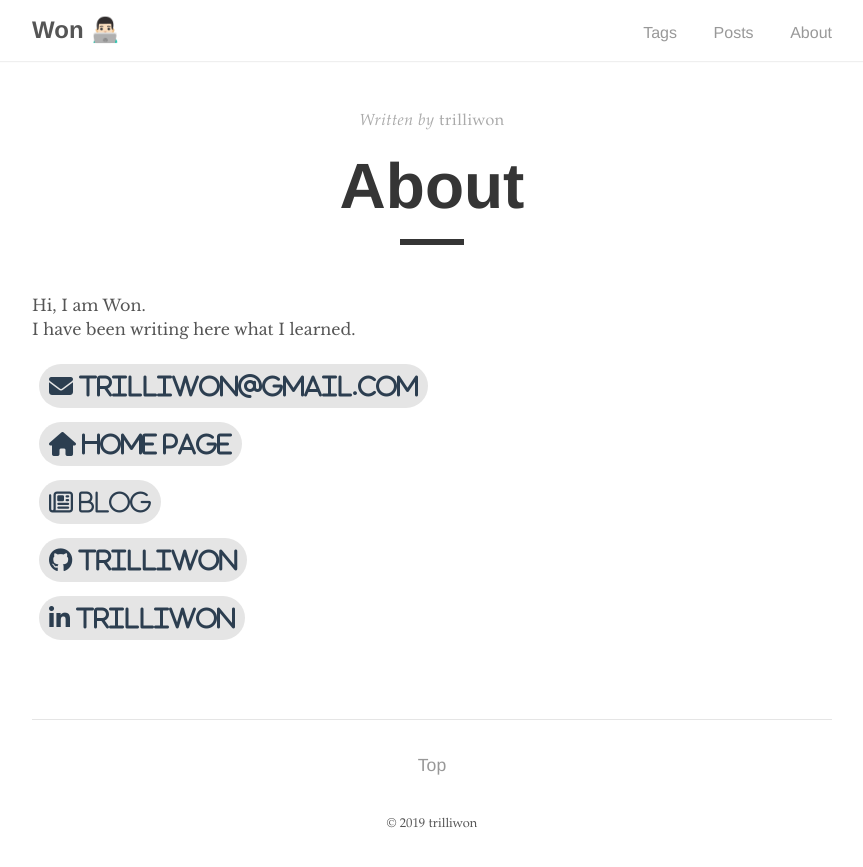
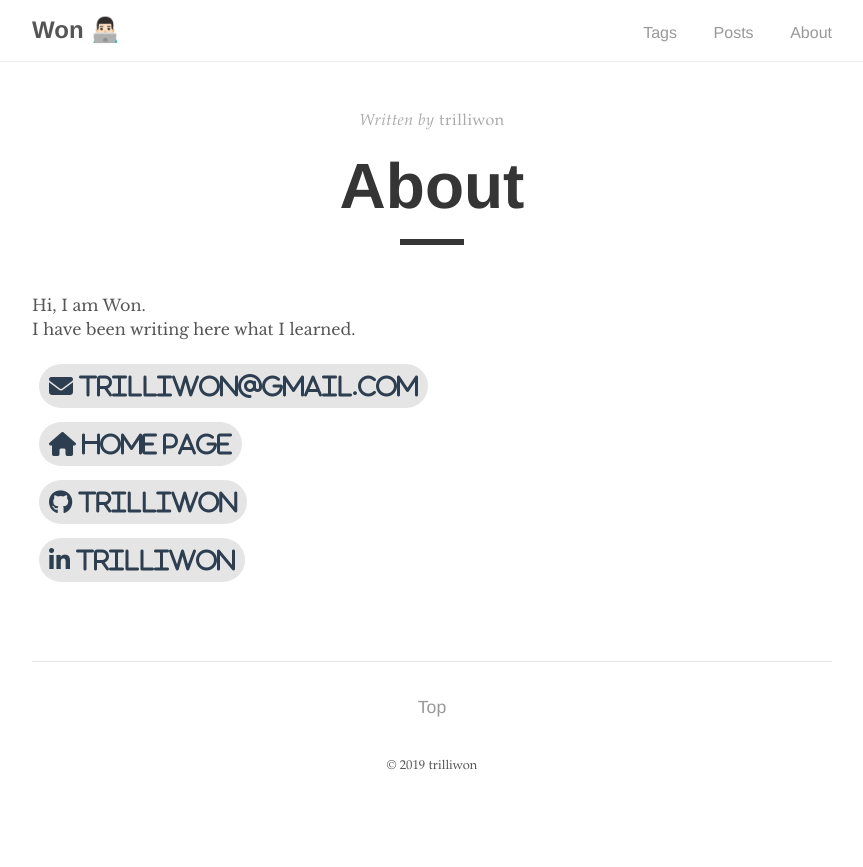
Before and after one commit to trilliwon/ABL, a Jekyll site: the page built from about.html, in a window 1280 px wide. Shown: the top 867 px of the page, without its empty margins (208-1071 px from the left). Built offline with Jekyll 4.4.1, drawn with Linux system fonts in a browser that asks for light colours; nearby versions of some CDN libraries.

Commit message:
Thu Mar 28 13:43:58 KST 2019

```diff
--- a/about.html
+++ b/about.html
@@ -12,8 +12,6 @@ permalink: /about/
   <br>
   <a href="http://www.trilliwon.com/" class="fa fa-home"> Home page </a>
   <br>
-  <a href="http://www.trilliwon.com/blog" class="fa fa-newspaper-o"> Blog </a>
-  <br>
   <a href="https://github.com/trilliwon/" class="fa fa-github"> trilliwon</a>
   <br>
   <a href="https://www.linkedin.com/in/won/" class="fa fa-linkedin"> trilliwon</a>
```
